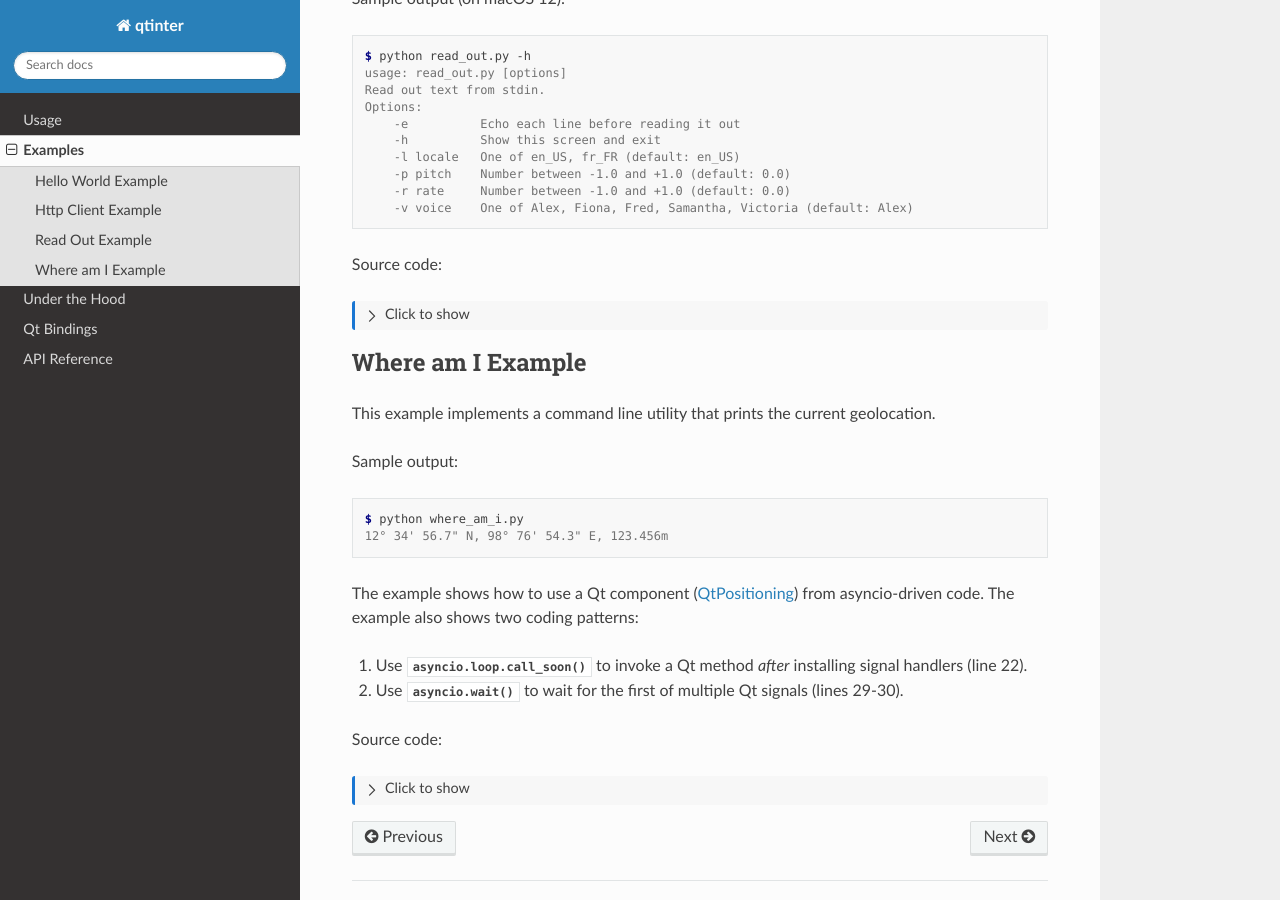
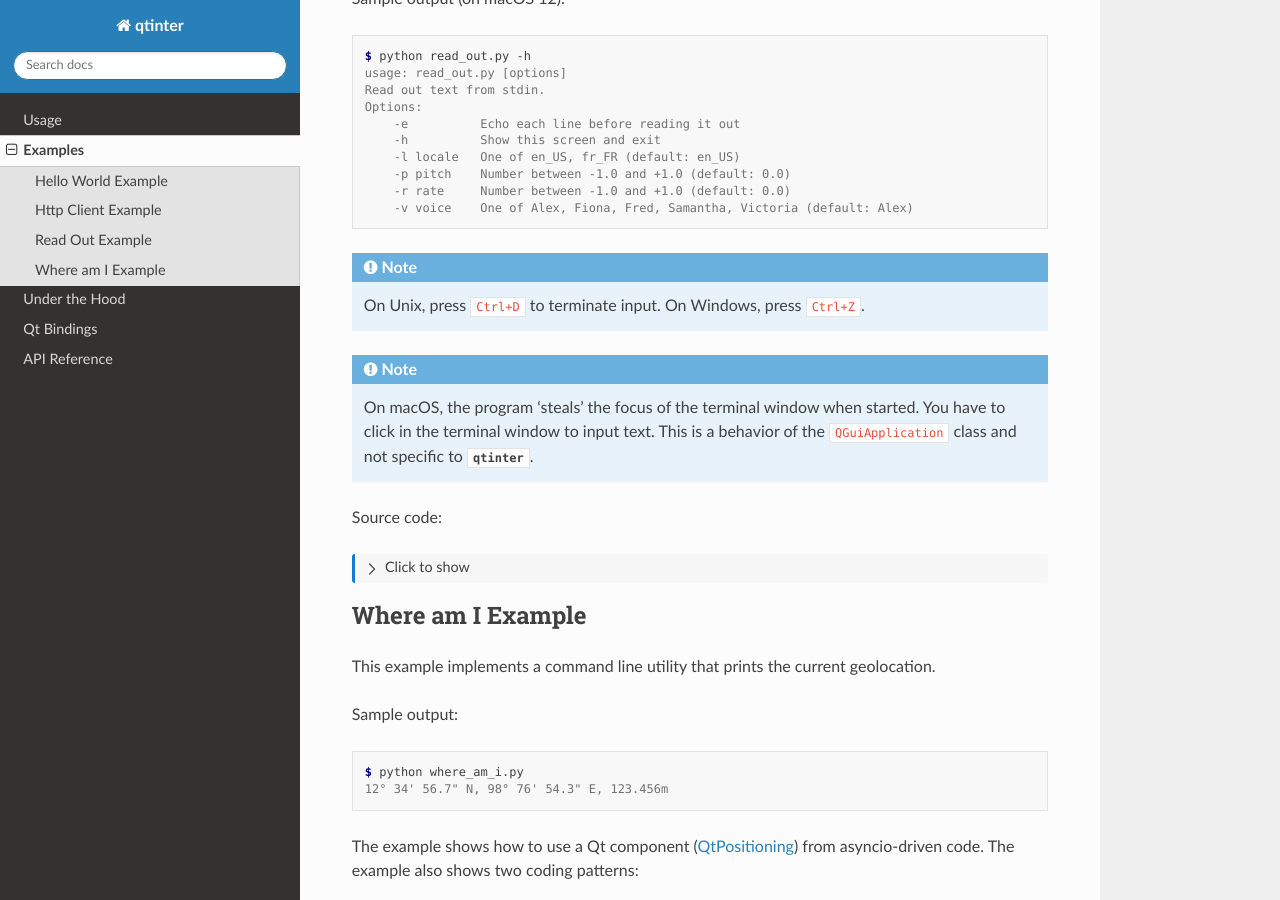
Before and after one commit to fancidev/qtinter, a Sphinx documentation site: the page built from docs/examples.rst, in a window 1280 px wide and 900 px high, scrolled down 1238 px. Built offline with Sphinx 7.4.7 and the Read the Docs theme 2.0.0, drawn with Linux system fonts in a browser that asks for light colours.

Commit message:
Update docs.

```diff
--- a/docs/examples.rst
+++ b/docs/examples.rst
@@ -75,6 +75,17 @@ Sample output (on macOS 12):
        -p pitch    Number between -1.0 and +1.0 (default: 0.0)
        -r rate     Number between -1.0 and +1.0 (default: 0.0)
        -v voice    One of Alex, Fiona, Fred, Samantha, Victoria (default: Alex)
+
+.. note::
+
+   On Unix, press ``Ctrl+D`` to terminate input.  On Windows, press ``Ctrl+Z``.
+
+.. note::
+
+   On macOS, the program 'steals' the focus of the terminal window
+   when started.  You have to click in the terminal window to input text.
+   This is a behavior of the ``QGuiApplication`` class and not specific
+   to :mod:`qtinter`.
 
 Source code:
 
--- a/docs/reference.rst
+++ b/docs/reference.rst
@@ -18,8 +18,8 @@ Overview
   in asyncio-driven code.
 
 
-`Helper functions`_ to make interp code look more natural for the current
-code style:
+`Helper functions`_ to make interp code fit naturally into the
+current coding pattern:
 
 * :func:`qtinter.asyncslot` connects a coroutine function
   to a Qt signal; useful for Qt-driven code.
```
Also changed, not shown: other parts of docs/examples.rst (+1 -1 lines).
